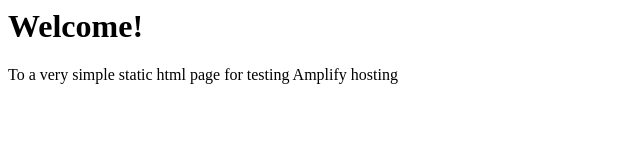
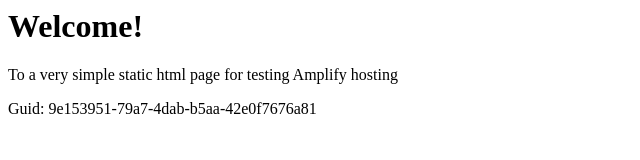
Before and after one commit to aws-aemilia-lhr/Github-PR-Commit-Integration-Test-DoNotTouch-Gith-P5X5MO5I-v1-preprod-eu-west-2, a website: page src/index.html in a window 1280 px wide. Shown: the whole page, without its empty margins (0-640 px from the left). Drawn offline with Linux system fonts and the light colour scheme.

Commit message:
commit from integ tests

```diff
--- a/src/index.html
+++ b/src/index.html
@@ -1,3 +1,5 @@
+
+
 <html lang="en">
 
 <head>
@@ -10,6 +12,6 @@
 <body>
     <h1>Welcome!</h1>
     <p>To a very simple static html page for testing Amplify hosting</p>
-</body>
+    <p>Guid: 9e153951-79a7-4dab-b5aa-42e0f7676a81</p></body>
 
 </html>
```
